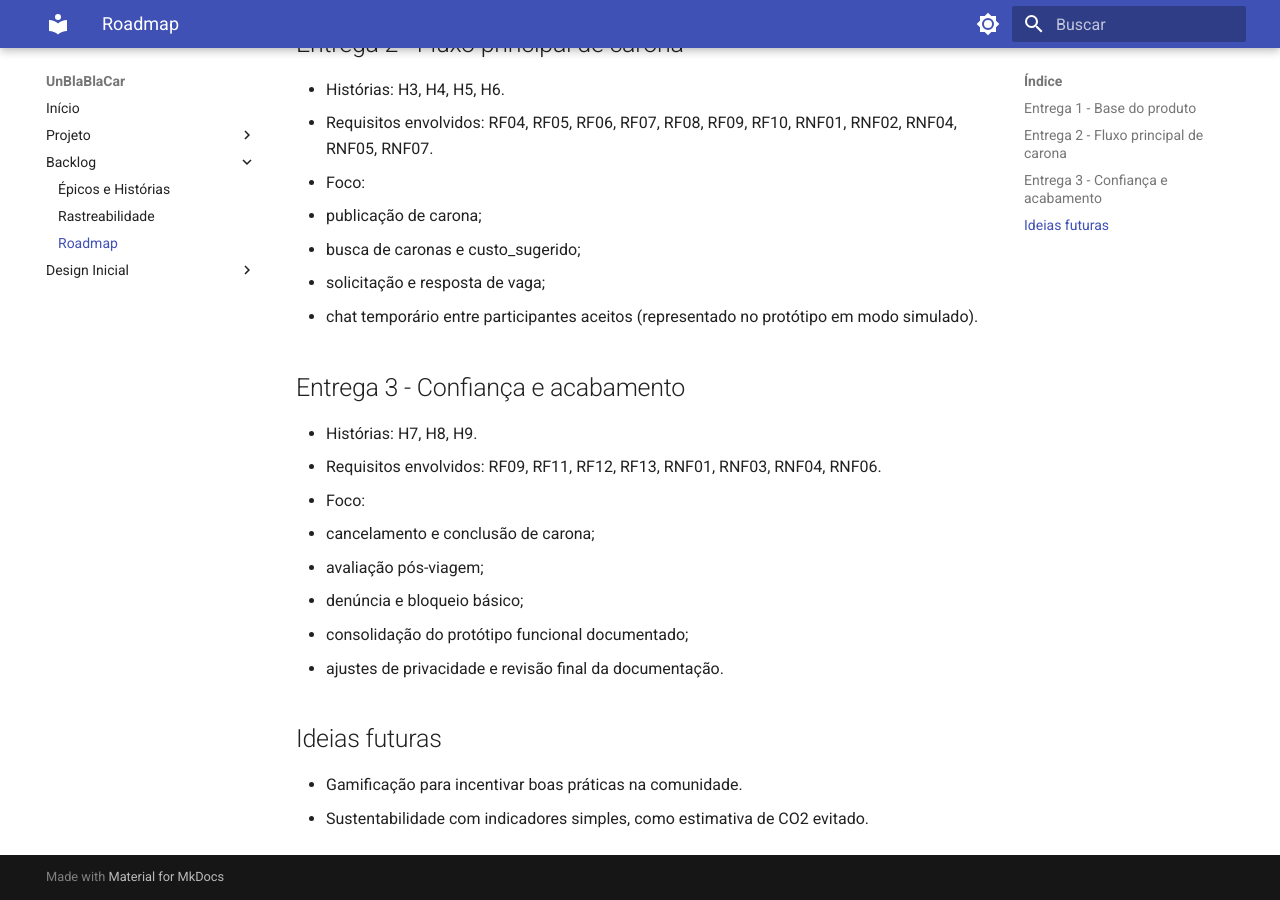
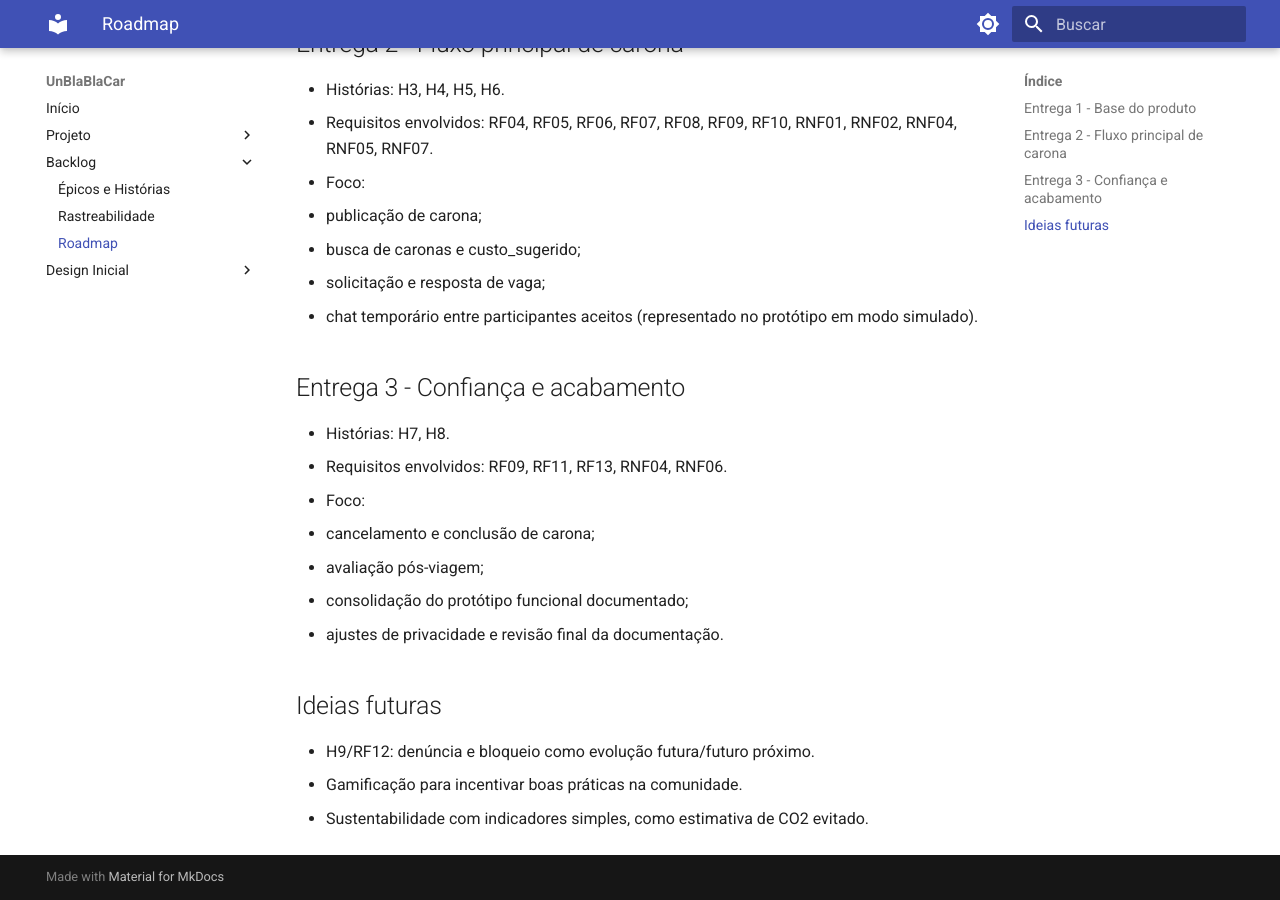
Before and after one commit to si-2026-1/blablaCar-UnB, an MkDocs documentation site: the page built from docs/backlog/roadmap.md, in a window 1280 px wide and 900 px high, scrolled down 504 px. Built offline with MkDocs 1.6.1 and Material for MkDocs 9.7.7, drawn with Linux system fonts in a browser that asks for light colours.

Commit message:
docs: finaliza ajustes de escopo e roadmap

```diff
--- a/docs/backlog/roadmap.md
+++ b/docs/backlog/roadmap.md
@@ -25,16 +25,16 @@
 
 ## Entrega 3 - Confiança e acabamento
 
-- Histórias: H7, H8, H9.
-- Requisitos envolvidos: RF09, RF11, RF12, RF13, RNF01, RNF03, RNF04, RNF06.
+- Histórias: H7, H8.
+- Requisitos envolvidos: RF09, RF11, RF13, RNF04, RNF06.
 - Foco:
   - cancelamento e conclusão de carona;
   - avaliação pós-viagem;
-  - denúncia e bloqueio básico;
   - consolidação do protótipo funcional documentado;
   - ajustes de privacidade e revisão final da documentação.
 
 ## Ideias futuras
 
+- H9/RF12: denúncia e bloqueio como evolução futura/futuro próximo.
 - Gamificação para incentivar boas práticas na comunidade.
 - Sustentabilidade com indicadores simples, como estimativa de CO2 evitado.
```
Also changed, not shown: docs/projeto/visao-e-escopo.md (+2 -1 lines).
